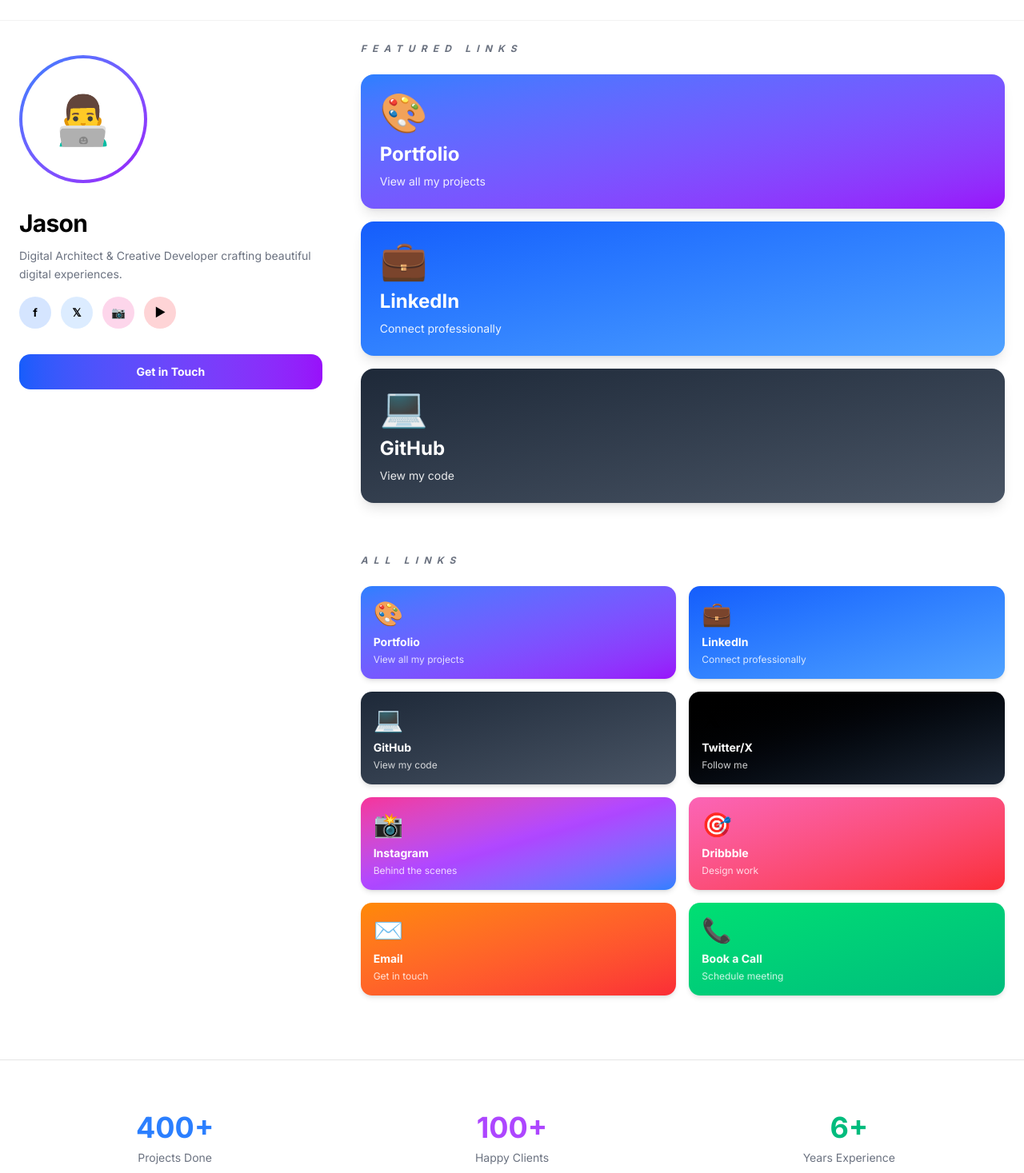
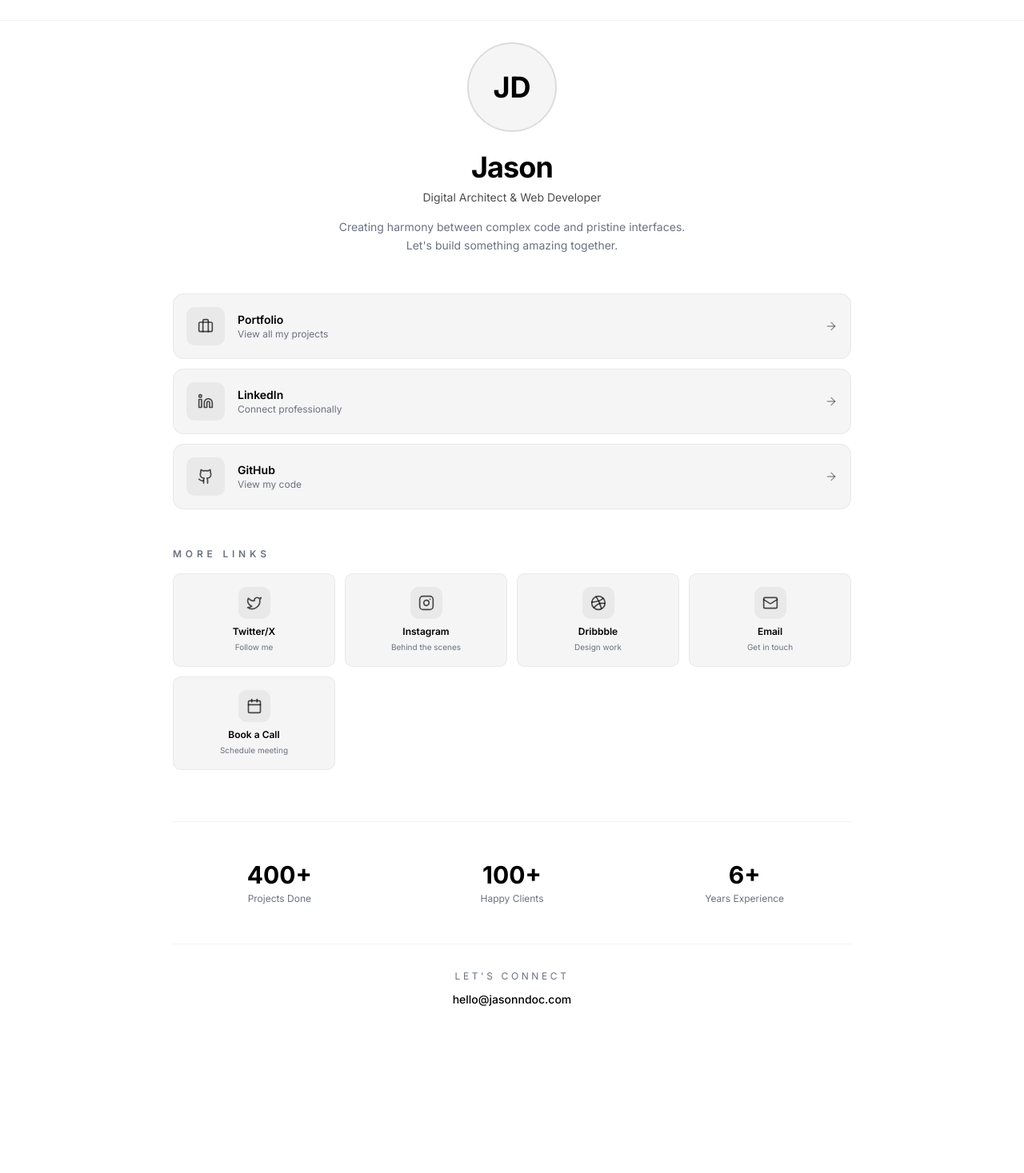
Before and after one commit to WeplyStudio/webport2, a Next.js app: page /links in a window 1280 px wide. Shown: the part 43-1510 px from the top of the page at 80% size. After the commit the page ends 1368 px from the top, so only its background shows below. Built offline with nearby package versions, Linux system fonts and the light colour scheme.

Commit message:
feat: redesign minimalist iOS-style /links page
Replace emojis with Lucide icons, clean aesthetic, featured links full-width, 4-column grid, subtle hover states, clean spacing and typography.

Co-authored-by: Weply <146603597+WeplyStudio@users.noreply.github.com>

```diff
--- a/app/links/page.tsx
+++ b/app/links/page.tsx
@@ -3,6 +3,7 @@
 import { useState } from 'react'
 import Link from 'next/link'
 import { ThemeToggle } from '@/components/theme-toggle'
+import { Briefcase, Github, Mail, Calendar, Linkedin, Twitter, Instagram, Dribbble, ArrowRight } from 'lucide-react'
 
 const links = [
   {
@@ -10,8 +11,7 @@ const links = [
     title: 'Portfolio',
     description: 'View all my projects',
     url: '#',
-    icon: '🎨',
-    gradient: 'from-blue-500 to-purple-600',
+    icon: Briefcase,
     featured: true
   },
   {
@@ -19,8 +19,7 @@ const links = [
     title: 'LinkedIn',
     description: 'Connect professionally',
     url: 'https://linkedin.com',
-    icon: '💼',
-    gradient: 'from-blue-600 to-blue-400',
+    icon: Linkedin,
     featured: true
   },
   {
@@ -28,8 +27,7 @@ const links = [
     title: 'GitHub',
     description: 'View my code',
     url: 'https://github.com',
-    icon: '💻',
-    gradient: 'from-gray-800 to-gray-600',
+    icon: Github,
     featured: true
   },
   {
@@ -37,51 +35,44 @@ const links = [
     title: 'Twitter/X',
     description: 'Follow me',
     url: 'https://twitter.com',
-    icon: '𝕏',
-    gradient: 'from-black to-gray-800'
+    icon: Twitter
   },
   {
     id: 5,
     title: 'Instagram',
     description: 'Behind the scenes',
     url: 'https://instagram.com',
-    icon: '📸',
-    gradient: 'from-pink-500 via-purple-500 to-blue-500'
+    icon: Instagram
   },
   {
     id: 6,
     title: 'Dribbble',
     description: 'Design work',
     url: 'https://dribbble.com',
-    icon: '🎯',
-    gradient: 'from-pink-400 to-red-500'
+    icon: Dribbble
   },
   {
     id: 7,
     title: 'Email',
     description: 'Get in touch',
     url: 'mailto:hello@jasonndoc.com',
-    icon: '✉️',
-    gradient: 'from-orange-400 to-red-500'
+    icon: Mail
   },
   {
     id: 8,
     title: 'Book a Call',
     description: 'Schedule meeting',
     url: '#',
-    icon: '📞',
-    gradient: 'from-green-400 to-emerald-500'
+    icon: Calendar
   }
 ]
 
 export default function LinksPage() {
-  const [hoveredId, setHoveredId] = useState<number | null>(null)
-
   return (
     <div className="min-h-screen bg-background text-foreground">
       {/* Header */}
       <header className="fixed top-0 w-full z-40 bg-background/80 backdrop-blur-md border-b border-foreground/5">
-        <div className="max-w-7xl mx-auto px-6 py-4 flex items-center justify-between">
+        <div className="max-w-4xl mx-auto px-6 py-4 flex items-center justify-between">
           <Link href="/" className="text-sm md:text-base font-bold tracking-tighter hover:opacity-50 transition">
             Jasonn.doc™
           </Link>
@@ -94,160 +85,108 @@ export default function LinksPage() {
         </div>
       </header>
 
-      <main className="pt-24 pb-20">
-        <div className="max-w-7xl mx-auto px-6">
-          <div className="grid md:grid-cols-3 gap-12">
-            {/* Left Sidebar - Profile */}
-            <div className="md:col-span-1">
-              <div className="sticky top-28">
-                {/* Avatar */}
-                <div className="w-40 h-40 mx-auto md:mx-0 mb-8 rounded-full bg-gradient-to-br from-blue-500 to-purple-600 p-1 flex items-center justify-center overflow-hidden">
-                  <div className="w-full h-full rounded-full bg-background flex items-center justify-center text-6xl">
-                    👨‍💻
+      <main className="pt-24 pb-16">
+        <div className="max-w-4xl mx-auto px-6">
+          {/* Profile Section */}
+          <div className="text-center mb-12">
+            <div className="w-28 h-28 mx-auto mb-6 rounded-full bg-secondary border-2 border-foreground/10 flex items-center justify-center text-4xl font-bold">
+              JD
+            </div>
+            <h1 className="text-3xl md:text-4xl font-bold tracking-tight mb-2">
+              Jason
+            </h1>
+            <p className="text-foreground/70 text-sm mb-4">
+              Digital Architect & Web Developer
+            </p>
+            <p className="text-muted-foreground text-sm max-w-md mx-auto leading-relaxed">
+              Creating harmony between complex code and pristine interfaces. Let's build something amazing together.
+            </p>
+          </div>
+
+          {/* Featured Links */}
+          <div className="space-y-3 mb-12">
+            {links.filter(link => link.featured).map((link) => {
+              const IconComponent = link.icon
+              return (
+                <a
+                  key={link.id}
+                  href={link.url}
+                  className="group flex items-center gap-4 p-4 rounded-xl bg-secondary border border-foreground/5 hover:border-foreground/20 transition-all duration-300"
+                >
+                  <div className="w-12 h-12 rounded-lg bg-foreground/5 group-hover:bg-foreground/10 flex items-center justify-center transition-colors">
+                    <IconComponent className="w-5 h-5 text-foreground/70 group-hover:text-foreground transition-colors" />
                   </div>
-                </div>
+                  <div className="flex-1 min-w-0">
+                    <h3 className="text-sm font-semibold text-foreground">
+                      {link.title}
+                    </h3>
+                    <p className="text-xs text-muted-foreground">
+                      {link.description}
+                    </p>
+                  </div>
+                  <ArrowRight className="w-4 h-4 text-foreground/40 group-hover:text-foreground/60 group-hover:translate-x-1 transition-all" />
+                </a>
+              )
+            })}
+          </div>
 
-                {/* Profile Info */}
-                <h1 className="text-4xl md:text-3xl font-bold tracking-tight mb-3 text-center md:text-left">
-                  Jason
-                </h1>
-                <p className="text-muted-foreground text-sm mb-4 text-center md:text-left leading-relaxed">
-                  Digital Architect & Creative Developer crafting beautiful digital experiences.
-                </p>
-
-                {/* Social Icons */}
-                <div className="flex gap-3 mb-8 justify-center md:justify-start">
-                  <a href="#" className="w-10 h-10 rounded-full bg-blue-500/20 hover:bg-blue-500 flex items-center justify-center transition text-sm font-bold">
-                    f
+          {/* All Links */}
+          <div>
+            <h2 className="text-xs uppercase tracking-[0.4em] text-muted-foreground font-semibold mb-4">
+              More Links
+            </h2>
+            <div className="grid grid-cols-2 md:grid-cols-4 gap-3">
+              {links.filter(link => !link.featured).map((link) => {
+                const IconComponent = link.icon
+                return (
+                  <a
+                    key={link.id}
+                    href={link.url}
+                    className="group p-4 rounded-lg bg-secondary border border-foreground/5 hover:border-foreground/20 transition-all duration-300 text-center"
+                  >
+                    <div className="w-full flex justify-center mb-2">
+                      <div className="w-10 h-10 rounded-lg bg-foreground/5 group-hover:bg-foreground/10 flex items-center justify-center transition-colors">
+                        <IconComponent className="w-5 h-5 text-foreground/70 group-hover:text-foreground transition-colors" />
+                      </div>
+                    </div>
+                    <h3 className="text-xs font-semibold text-foreground mb-1">
+                      {link.title}
+                    </h3>
+                    <p className="text-[10px] text-muted-foreground line-clamp-1">
+                      {link.description}
+                    </p>
                   </a>
-                  <a href="#" className="w-10 h-10 rounded-full bg-blue-400/20 hover:bg-blue-400 flex items-center justify-center transition text-sm font-bold">
-                    𝕏
-                  </a>
-                  <a href="#" className="w-10 h-10 rounded-full bg-pink-500/20 hover:bg-pink-500 flex items-center justify-center transition text-sm font-bold">
-                    📷
-                  </a>
-                  <a href="#" className="w-10 h-10 rounded-full bg-red-500/20 hover:bg-red-500 flex items-center justify-center transition text-sm font-bold">
-                    ▶
-                  </a>
-                </div>
-
-                {/* CTA Button */}
-                <button className="w-full bg-gradient-to-r from-blue-600 to-purple-600 hover:from-blue-500 hover:to-purple-500 text-white font-bold py-3 px-4 rounded-xl transition duration-300 text-sm">
-                  Get in Touch
-                </button>
-              </div>
-            </div>
-
-            {/* Main Content */}
-            <div className="md:col-span-2">
-              {/* Featured Section */}
-              <div className="mb-16">
-                <h2 className="text-xs uppercase tracking-[0.6em] text-muted-foreground font-bold mb-6 italic">
-                  Featured Links
-                </h2>
-                <div className="space-y-4">
-                  {links.filter(link => link.featured).map((link) => (
-                    <a
-                      key={link.id}
-                      href={link.url}
-                      onMouseEnter={() => setHoveredId(link.id)}
-                      onMouseLeave={() => setHoveredId(null)}
-                      className={`group relative block overflow-hidden rounded-2xl transition-all duration-300 ${
-                        hoveredId === link.id ? 'shadow-2xl scale-105' : 'shadow-lg hover:shadow-xl'
-                      }`}
-                    >
-                      {/* Gradient Background */}
-                      <div className={`absolute inset-0 bg-gradient-to-br ${link.gradient}`} />
-
-                      {/* Hover overlay */}
-                      <div className="absolute inset-0 bg-white/10 opacity-0 group-hover:opacity-100 transition-opacity duration-300" />
-
-                      {/* Content */}
-                      <div className="relative z-10 p-6">
-                        <div className="flex items-start justify-between mb-3">
-                          <div className="text-5xl">{link.icon}</div>
-                          <div className="text-2xl opacity-0 group-hover:opacity-100 group-hover:translate-x-2 transition-all duration-300">
-                            →
-                          </div>
-                        </div>
-                        <h3 className="text-2xl font-bold text-white mb-2">{link.title}</h3>
-                        <p className="text-white/90 text-sm">{link.description}</p>
-                      </div>
-                    </a>
-                  ))}
-                </div>
-              </div>
-
-              {/* All Links Grid */}
-              <div>
-                <h2 className="text-xs uppercase tracking-[0.6em] text-muted-foreground font-bold mb-6 italic">
-                  All Links
-                </h2>
-                <div className="grid grid-cols-2 gap-4">
-                  {links.map((link) => (
-                    <a
-                      key={link.id}
-                      href={link.url}
-                      onMouseEnter={() => setHoveredId(link.id)}
-                      onMouseLeave={() => setHoveredId(null)}
-                      className={`group relative block overflow-hidden rounded-xl transition-all duration-300 ${
-                        hoveredId === link.id ? 'shadow-xl scale-105' : 'shadow-md hover:shadow-lg'
-                      }`}
-                    >
-                      {/* Gradient Background */}
-                      <div className={`absolute inset-0 bg-gradient-to-br ${link.gradient}`} />
-
-                      {/* Hover overlay */}
-                      <div className="absolute inset-0 bg-white/10 opacity-0 group-hover:opacity-100 transition-opacity duration-300" />
-
-                      {/* Content */}
-                      <div className="relative z-10 p-4">
-                        <div className="text-3xl mb-2">{link.icon}</div>
-                        <h3 className="text-sm font-bold text-white mb-1">{link.title}</h3>
-                        <p className="text-white/80 text-xs line-clamp-1">{link.description}</p>
-                      </div>
-                    </a>
-                  ))}
-                </div>
-              </div>
+                )
+              })}
             </div>
           </div>
-        </div>
 
-        {/* Stats Section */}
-        <div className="border-t border-foreground/10 mt-20 pt-16">
-          <div className="max-w-7xl mx-auto px-6">
-            <div className="grid grid-cols-3 gap-8 text-center">
-              <div>
-                <div className="text-4xl font-bold text-blue-500 mb-2">400+</div>
-                <p className="text-muted-foreground text-sm">Projects Done</p>
-              </div>
-              <div>
-                <div className="text-4xl font-bold text-purple-500 mb-2">100+</div>
-                <p className="text-muted-foreground text-sm">Happy Clients</p>
-              </div>
-              <div>
-                <div className="text-4xl font-bold text-emerald-500 mb-2">6+</div>
-                <p className="text-muted-foreground text-sm">Years Experience</p>
-              </div>
+          {/* Stats */}
+          <div className="grid grid-cols-3 gap-6 mt-16 pt-12 border-t border-foreground/5">
+            <div className="text-center">
+              <div className="text-2xl md:text-3xl font-bold text-foreground mb-1">400+</div>
+              <p className="text-xs text-muted-foreground">Projects Done</p>
+            </div>
+            <div className="text-center">
+              <div className="text-2xl md:text-3xl font-bold text-foreground mb-1">100+</div>
+              <p className="text-xs text-muted-foreground">Happy Clients</p>
+            </div>
+            <div className="text-center">
+              <div className="text-2xl md:text-3xl font-bold text-foreground mb-1">6+</div>
+              <p className="text-xs text-muted-foreground">Years Experience</p>
             </div>
           </div>
-        </div>
 
-        {/* Footer */}
-        <footer className="border-t border-foreground/10 mt-20 pt-12">
-          <div className="max-w-7xl mx-auto px-6 text-center">
-            <p className="text-muted-foreground text-xs uppercase tracking-[0.3em] mb-3">
+          {/* Footer */}
+          <div className="text-center mt-12 pt-8 border-t border-foreground/5">
+            <p className="text-xs uppercase tracking-[0.3em] text-muted-foreground mb-2">
               Let's Connect
             </p>
-            <a href="mailto:hello@jasonndoc.com" className="text-foreground hover:text-blue-500 font-bold text-lg transition mb-8 inline-block">
+            <a href="mailto:hello@jasonndoc.com" className="text-foreground hover:text-foreground/60 transition text-sm font-medium">
               hello@jasonndoc.com
             </a>
-            <p className="text-muted-foreground text-xs">
-              © 2026 Jason. All rights reserved.
-            </p>
           </div>
-        </footer>
+        </div>
       </main>
     </div>
   )
```
